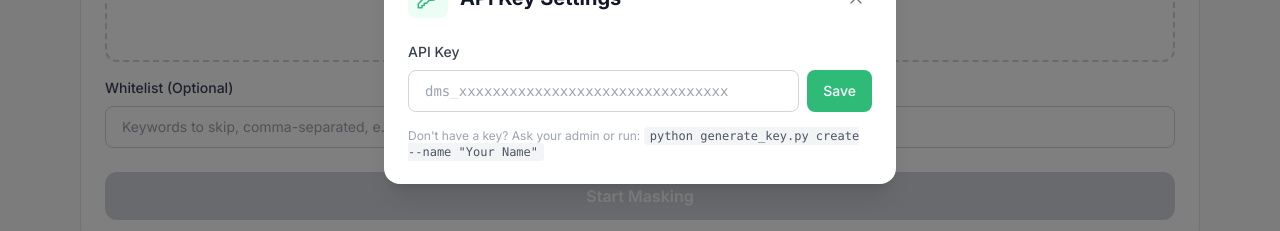
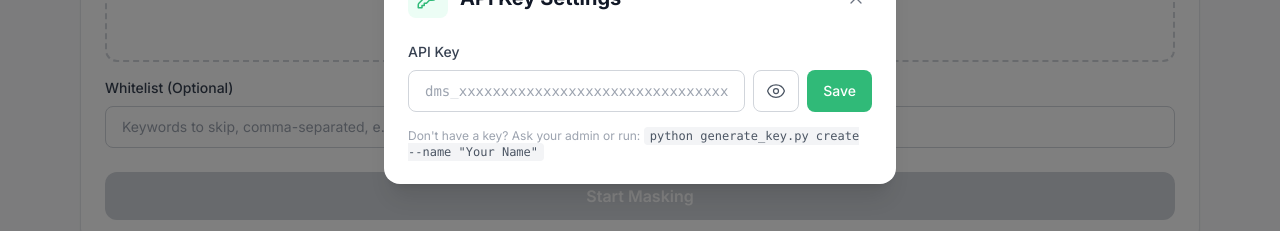
Before and after one commit to RoyCai7/data-masking, a React (Vite) app in the folder frontend/: page / in a window 1280 px wide. Both pictures are taken after a click on the button "Key". Shown: the part 331-562 px from the top of the page. Built offline with nearby package versions, Linux system fonts and the light colour scheme; no server answers.

Commit message:
fix: add api key visibility toggle

```diff
--- a/frontend/src/components/Settings.tsx
+++ b/frontend/src/components/Settings.tsx
@@ -5,6 +5,8 @@ import {
   ArrowPathIcon,
   ClipboardIcon,
   CheckIcon,
+  EyeIcon,
+  EyeSlashIcon,
   ExclamationTriangleIcon,
   XMarkIcon,
 } from '@heroicons/react/24/outline';
@@ -23,6 +25,7 @@ interface SettingsProps {
 
 export default function Settings({ onClose }: SettingsProps) {
   const [apiKey, setApiKeyState] = useState(getApiKey());
+  const [showApiKey, setShowApiKey] = useState(false);
   const [keyInfo, setKeyInfo] = useState<KeyInfo | null>(null);
   const [newKey, setNewKey] = useState<string | null>(null);
   const [isRotating, setIsRotating] = useState(false);
@@ -125,12 +128,24 @@ export default function Settings({ onClose }: SettingsProps) {
             </label>
             <div className="flex space-x-2">
               <input
-                type="password"
+                type={showApiKey ? 'text' : 'password'}
                 value={apiKey}
                 onChange={(e) => setApiKeyState(e.target.value)}
                 placeholder="dms_xxxxxxxxxxxxxxxxxxxxxxxxxxxxxxxx"
                 className="flex-1 px-4 py-2.5 border border-gray-300 rounded-lg focus:ring-2 focus:ring-suse-green focus:border-suse-green outline-none transition-all text-sm font-mono"
               />
+              <button
+                type="button"
+                onClick={() => setShowApiKey((value) => !value)}
+                className="px-3 py-2.5 border border-gray-300 text-gray-600 rounded-lg hover:bg-gray-50 transition-colors"
+                title={showApiKey ? 'Hide API key' : 'Show API key'}
+              >
+                {showApiKey ? (
+                  <EyeSlashIcon className="w-5 h-5" />
+                ) : (
+                  <EyeIcon className="w-5 h-5" />
+                )}
+              </button>
               <button
                 onClick={handleSaveKey}
                 className="px-4 py-2.5 bg-suse-green text-white rounded-lg hover:bg-suse-green/90 transition-colors text-sm font-medium"
```
